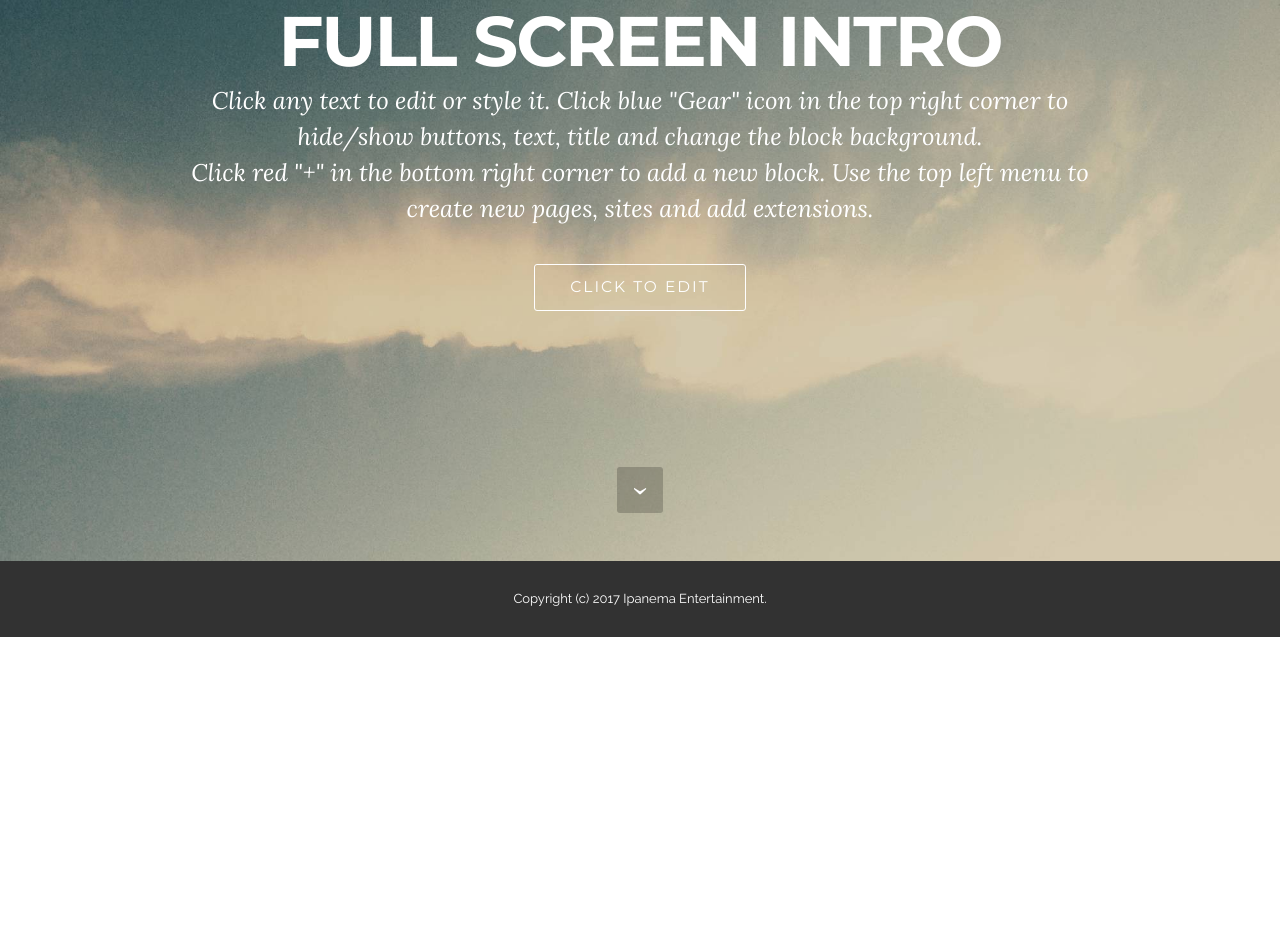
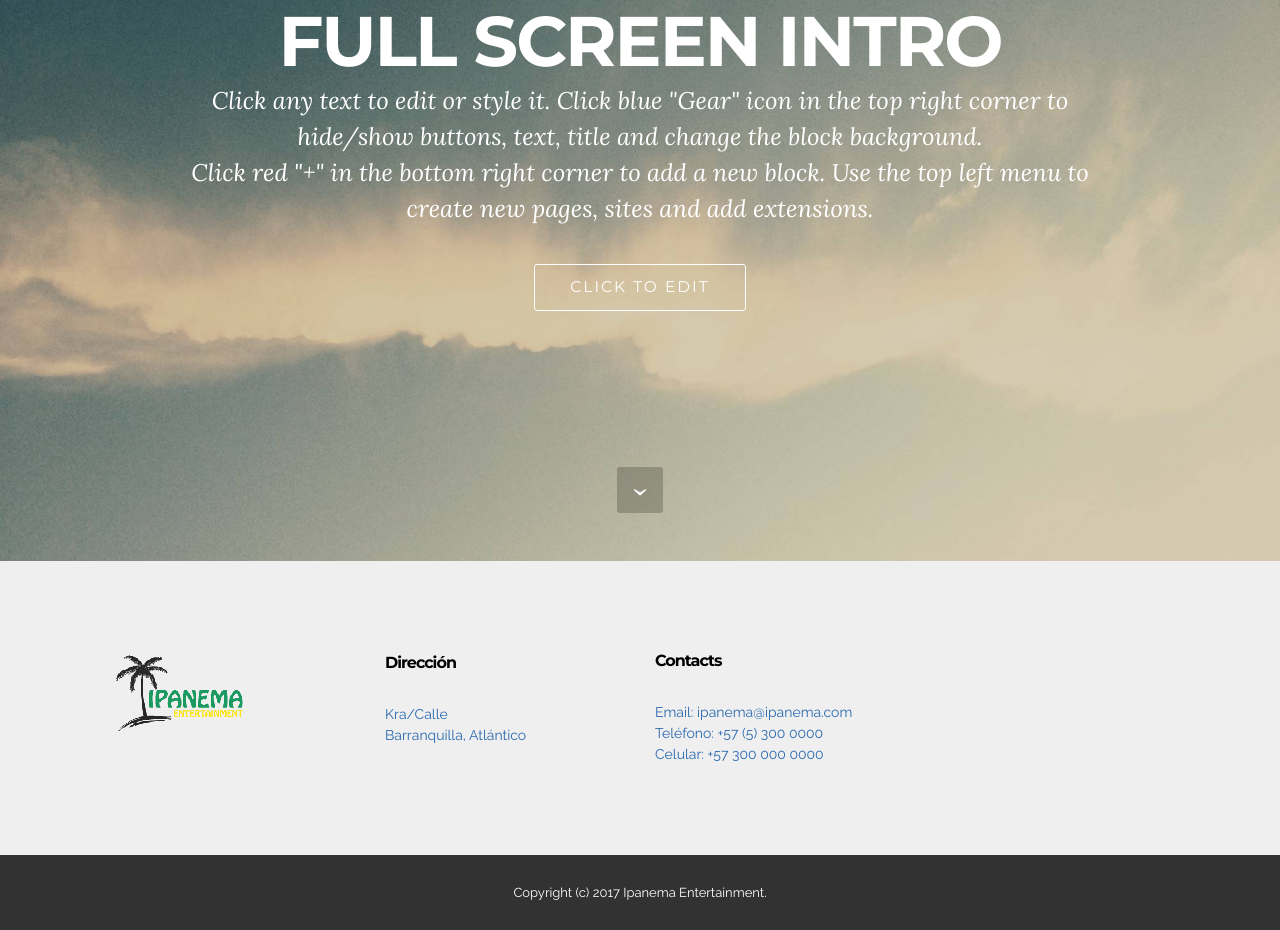
Before and after one commit to araad1992/Demo, a plain HTML site: page index.html in a window 1280 px wide. Shown: the part 239-1169 px from the top of the page. Before the commit the page ends 876 px from the top, so only its background shows below. Drawn offline with Linux system fonts and the light colour scheme.

Commit message:
create github pages

```diff
--- a/assets/images/hashes.json
+++ b/assets/images/hashes.json
@@ -1 +1 @@
-{"VC2QwGNHFcdpU/WGmbr4Aw==":"logo-ipanema-entertainment-197x128.png"}
+{"VC2QwGNHFcdpU/WGmbr4Aw==":"logo-ipanema-entertainment-197x128.png","2VDfvsvrfpwOV28PwQf5eQ==":"logo-ipanema-entertainment-128x83.png"}
--- a/assets/mobirise/css/mbr-additional.css
+++ b/assets/mobirise/css/mbr-additional.css
@@ -481,3 +481,12 @@ h6,
 #footer1-2 P {
   color: #ffffff;
 }
+#contacts1-1 SPAN {
+  color: #000000;
+}
+#contacts1-1 STRONG {
+  color: #000000;
+}
+#contacts1-1 P {
+  color: #2969b0;
+}
--- a/index.html
+++ b/index.html
@@ -57,7 +57,7 @@
 
 </section>
 
-<section class="engine"><a rel="external" href="https://mobirise.com">Web Page Builder</a></section><section class="mbr-section mbr-section-hero mbr-section-full mbr-parallax-background mbr-section-with-arrow" id="header1-1" style="background-image: url(assets/images/jumbotron.jpg);">
+<section class="engine"><a rel="external" href="https://mobirise.com">Mobirise Web Creator</a></section><section class="mbr-section mbr-section-hero mbr-section-full mbr-parallax-background mbr-section-with-arrow" id="header1-1" style="background-image: url(assets/images/jumbotron.jpg);">
 
 
 
@@ -77,6 +77,30 @@
 
     <div class="mbr-arrow mbr-arrow-floating" aria-hidden="true"><a href="#footer1-2"><i class="mbr-arrow-icon"></i></a></div>
 
+</section>
+
+<section class="mbr-section mbr-section-md-padding mbr-footer footer1" id="contacts1-1" style="background-color: rgb(239, 239, 239); padding-top: 90px; padding-bottom: 90px;">
+
+    <div class="container">
+        <div class="row">
+            <div class="mbr-footer-content col-xs-12 col-md-3">
+                <div><img src="assets/images/logo-ipanema-entertainment-128x83.png"></div>
+            </div>
+            <div class="mbr-footer-content col-xs-12 col-md-3">
+                <p><font color="#7c7c7c" face="Montserrat, sans-serif" size="3"><span style="letter-spacing: -1px; line-height: 20px;"><strong>Dirección</strong></span></font><br>Kra/Calle<br>
+Barranquilla, Atlántico</p>
+            </div>
+            <div class="mbr-footer-content col-xs-12 col-md-3">
+                <p><strong>Contacts</strong><br>
+Email: ipanema@ipanema.com<br>Teléfono: +57 (5) 300 0000<br>
+Celular: +57 300 000 0000</p>
+            </div>
+            <div class="mbr-footer-content col-xs-12 col-md-3">
+                <p><br><br><br><br></p>
+            </div>
+
+        </div>
+    </div>
 </section>
 
 <footer class="mbr-small-footer mbr-section mbr-section-nopadding" id="footer1-2" style="background-color: rgb(50, 50, 50); padding-top: 1.75rem; padding-bottom: 1.75rem;">
```
Also changed, not shown: assets/images/logo-ipanema-entertainment-128x83.png (added), 1 other file.
